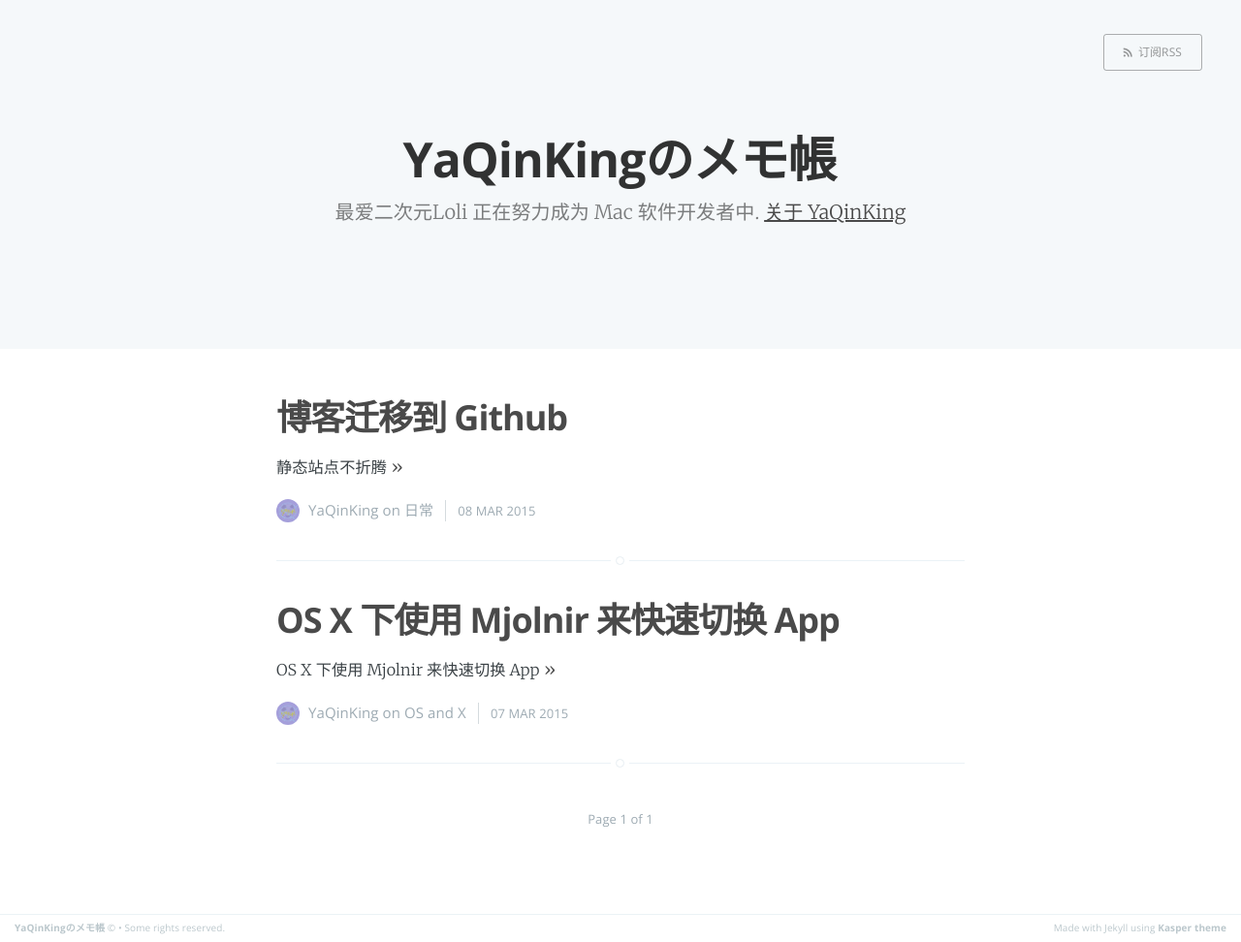
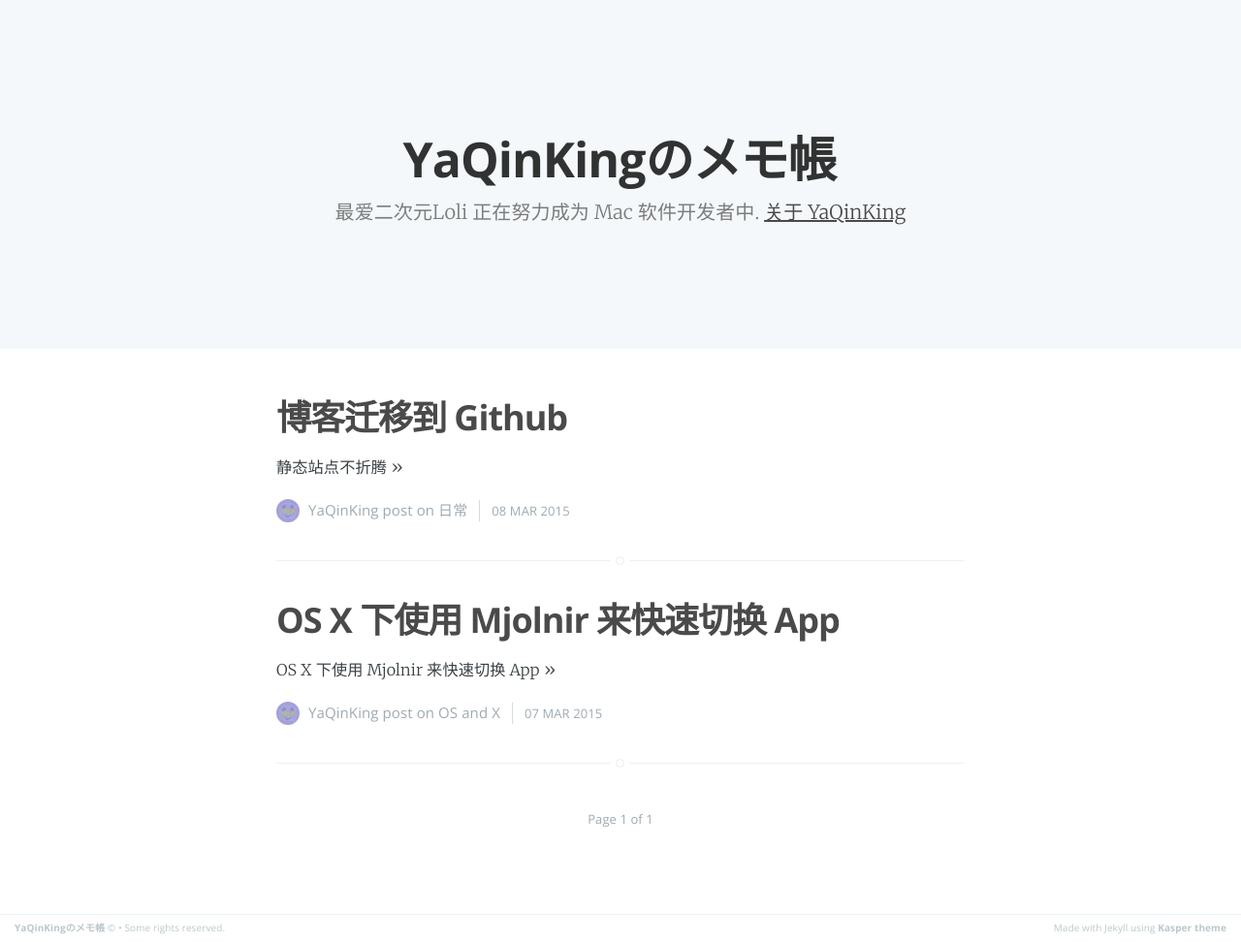
Before and after one commit to yaqinking/yaqinking.github.io, a Jekyll site: the page built from index.html, in a window 1280 px wide. Shown: the whole page at 97% size. Built offline with Jekyll 4.4.1, drawn with Linux system fonts in a browser that asks for light colours; Markdown is read by kramdown in place of the engine named in the settings; the list of posts is cut into pages by our own code.

Commit message:
change post format

```diff
--- a/index.html
+++ b/index.html
@@ -12,7 +12,8 @@
                     <img src="{{ page.logo }}" alt="Blog Logo" />
                 </a>
             {% endif %}
-        <a class="subscribe-button icon-feed" href="{{ site.baseurl }}rss.xml">订阅RSS</a>
+
+        <!-- <a class="subscribe-button icon-feed" href="{{ site.baseurl }}rss.xml">订阅RSS</a> -->
     </nav>
     <div class="vertical">
         <div class="main-header-content inner">
@@ -49,7 +50,7 @@
                 {{ site.author }}
             {% endif %}
             {% if post.categories.size > 0 %}
-                {{ post.categories | array_to_sentence_string | prepend: 'on ' }}
+                {{ post.categories | array_to_sentence_string | prepend: ' post on ' }}
             {% endif %}
             <time class="post-date" datetime="{{ post.date | date:"%Y-%m-%d" }}">
                 {{ post.date | date_to_string }}
```
